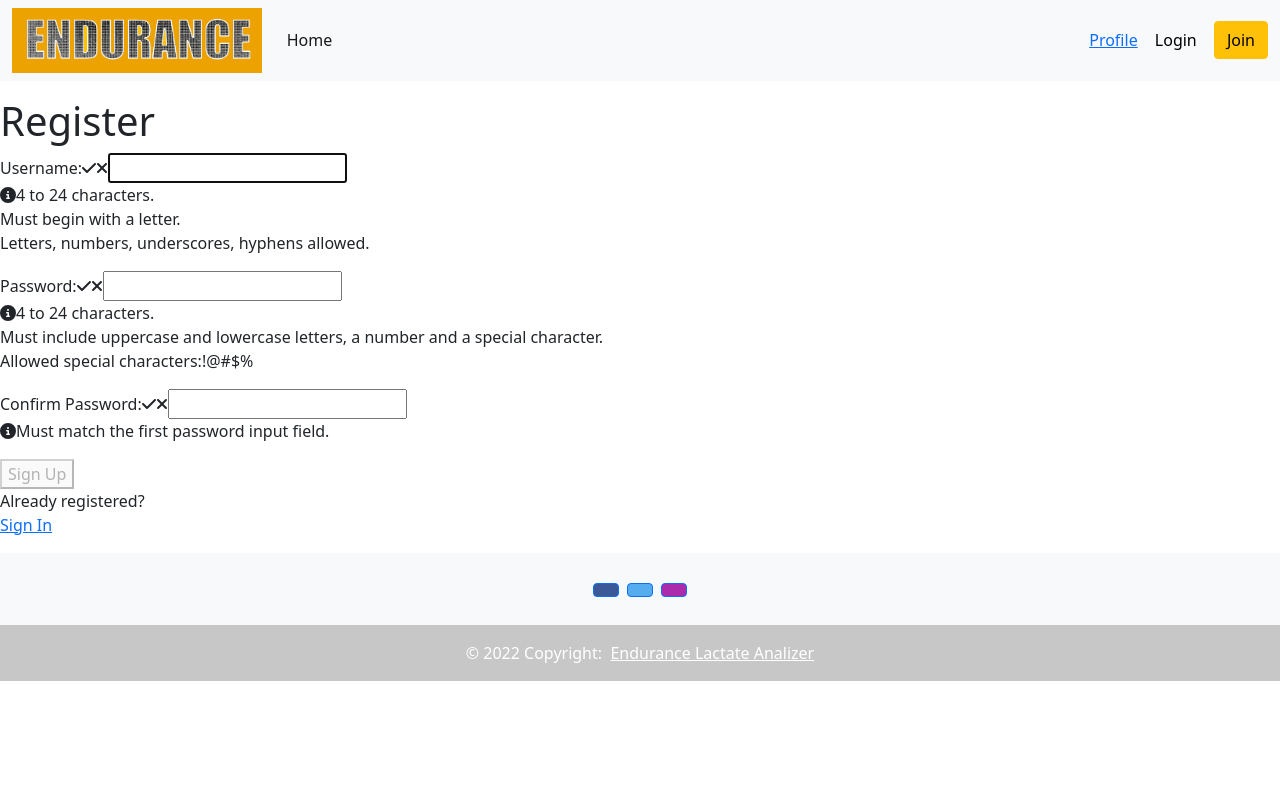
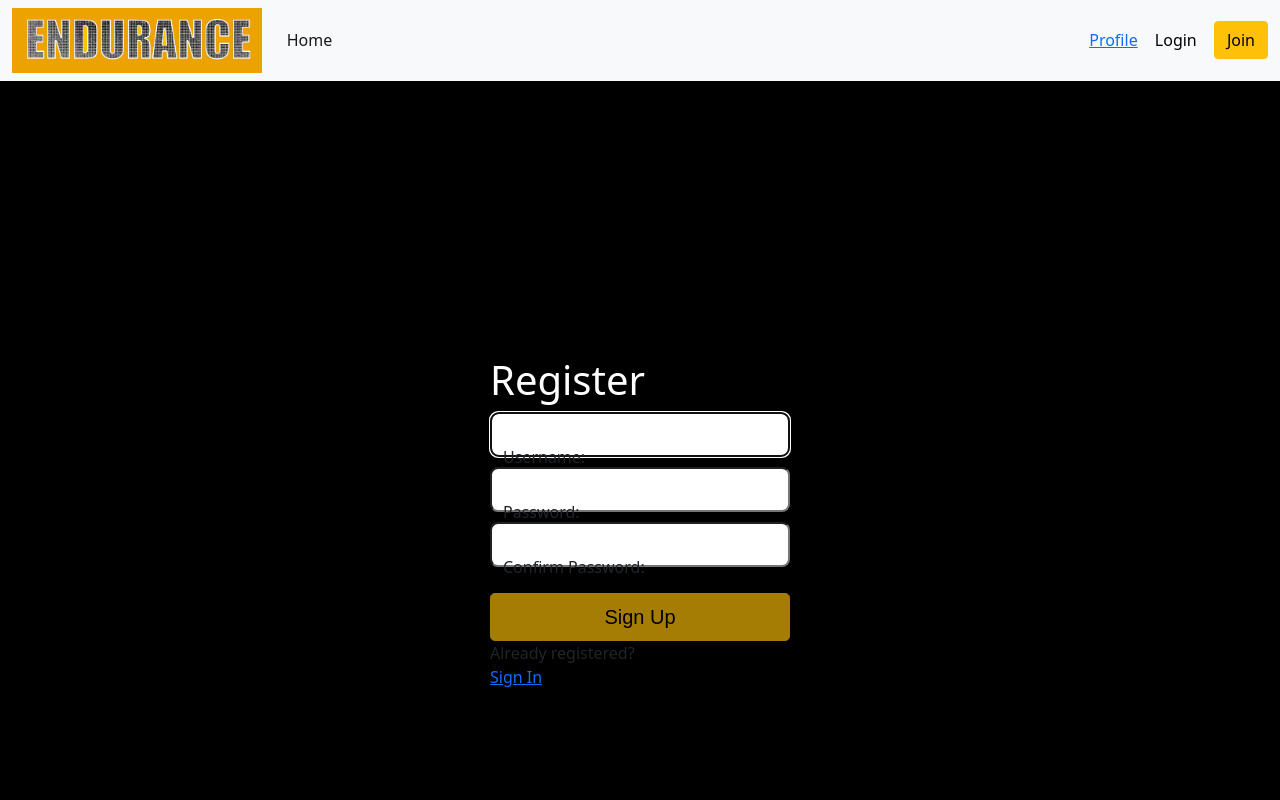
Before and after one commit to jonathonmcclen/endurance-lactate-analyzer-client, a React (Create React App) app: page /registration in a window 1280 px wide. Shown: the top 800 px of the page. Built offline with nearby package versions, Linux system fonts and the light colour scheme.

Commit message:
style up register

```diff
--- a/src/views/Registration/Registration.js
+++ b/src/views/Registration/Registration.js
@@ -5,6 +5,8 @@ import {
   faInfoCircle,
 } from "@fortawesome/free-solid-svg-icons";
 import { FontAwesomeIcon } from "@fortawesome/react-fontawesome";
+import "./styles.css";
+
 import "./styles.css";
 
 const USER_REGEX = /^[a-zA-Z][a-zA-Z0-9-_]{3,23}$/;
@@ -84,14 +86,15 @@ const Registration = () => {
   return (
     <>
       {success ? (
-        <section>
+        <section id="formContainer">
           <h1>Success!</h1>
           <p>
             <a href="./Login">Sign In</a>
           </p>
         </section>
       ) : (
-        <section>
+        <section id="formContainer">
+          <div className="form-signin">
             <p
               ref={errRef}
               className={errMsg ? "errmsg" : "offscreen"}
@@ -99,9 +102,11 @@ const Registration = () => {
             >
               {errMsg}
             </p>
-          <h1>Register</h1>
+            <h1 style={{ color: "#fff" }}>Register</h1>
+
             <form onSubmit={handleSubmit}>
-            <label htmlFor="username">
+              <div className="form-floating">
+                <label>
                   Username:
                   <span className={validName ? "valid" : "hide"}>
                     <FontAwesomeIcon icon={faCheck} />
@@ -111,6 +116,7 @@ const Registration = () => {
                   </span>
                 </label>
                 <input
+                  className="form-signin"
                   type="text"
                   id="username"
                   ref={userRef}
@@ -122,6 +128,7 @@ const Registration = () => {
                   onFocus={() => setUserFocus(true)}
                   onBlur={() => setUserFocus(false)}
                 />
+              </div>
               <p
                 id="uidnote"
                 className={
@@ -134,7 +141,7 @@ const Registration = () => {
                 Must begin with a letter. <br />
                 Letters, numbers, underscores, hyphens allowed.
               </p>
-
+              <div className="form-floating">
                 <label htmlFor="password">
                   Password:
                   <span className={validPwd ? "valid" : "hide"}>
@@ -145,6 +152,7 @@ const Registration = () => {
                   </span>
                 </label>
                 <input
+                  className="form-signin"
                   type="password"
                   id="password"
                   onChange={(e) => setPwd(e.target.value)}
@@ -154,6 +162,7 @@ const Registration = () => {
                   onFocus={() => setPwdFocus(true)}
                   onBlur={() => setPwdFocus(false)}
                 />
+              </div>
               <p
                 id="pwdnote"
                 className={pwdFocus && !validPwd ? "instructions" : "offscreen"}
@@ -170,17 +179,21 @@ const Registration = () => {
                 <span aria-label="dollar sign">$</span>
                 <span aria-label="percent">%</span>
               </p>
-
+              <div className="form-floating">
                 <label htmlFor="confirm_pwd">
                   Confirm Password:
                   <span className={validMatch && matchPwd ? "valid" : "hide"}>
                     <FontAwesomeIcon icon={faCheck} />
                   </span>
-              <span className={validMatch || !matchPwd ? "hide" : "invalid"}>
+                  <span
+                    className={validMatch || !matchPwd ? "hide" : "invalid"}
+                  >
                     <FontAwesomeIcon icon={faTimes} />
                   </span>
                 </label>
+
                 <input
+                  className="form-signin"
                   type="password"
                   id="confirm_pwd"
                   onChange={(e) => setMatchPwd(e.target.value)}
@@ -190,6 +203,7 @@ const Registration = () => {
                   onFocus={() => setMatchFocus(true)}
                   onBlur={() => setMatchFocus(false)}
                 />
+              </div>
               <p
                 id="confirmnote"
                 className={
@@ -201,6 +215,7 @@ const Registration = () => {
               </p>
 
               <button
+                className="w-100 btn btn-lg btn-warning"
                 disabled={!validName || !validPwd || !validMatch ? true : false}
               >
                 Sign Up
@@ -212,6 +227,7 @@ const Registration = () => {
                 <a href="./Login">Sign In</a>
               </span>
             </p>
+          </div>
         </section>
       )}
     </>
--- a/src/views/Registration/styles.css
+++ b/src/views/Registration/styles.css
@@ -42,3 +42,63 @@
   border-top-right-radius: 0;
   color: #000;
 }
+
+input[type="text"],
+input[type="password"],
+button,
+textarea {
+  font-family: "Nunito", sans-serif;
+  font-size: 22px;
+  padding: 0.25rem;
+  border-radius: 0.5rem;
+}
+
+label,
+button {
+  margin-top: 1rem;
+}
+
+button {
+  padding: 0.5rem;
+}
+
+.instructions {
+  font-size: 0.75rem;
+  border-radius: 0.5rem;
+  background: #000;
+  color: #fff;
+  padding: 0.25rem;
+  position: relative;
+  bottom: -10px;
+}
+
+.instructions > svg {
+  margin-right: 0.25rem;
+}
+
+.offscreen {
+  position: absolute;
+  left: -9999px;
+}
+
+.hide {
+  display: none;
+}
+
+.valid {
+  color: limegreen;
+  margin-left: 0.25rem;
+}
+
+.invalid {
+  color: red;
+  margin-left: 0.25rem;
+}
+
+.errmsg {
+  background-color: lightpink;
+  color: firebrick;
+  font-weight: bold;
+  padding: 0.5rem;
+  margin-bottom: 0.5rem;
+}
```
Lines whose indentation alone changed are shown as unchanged.
